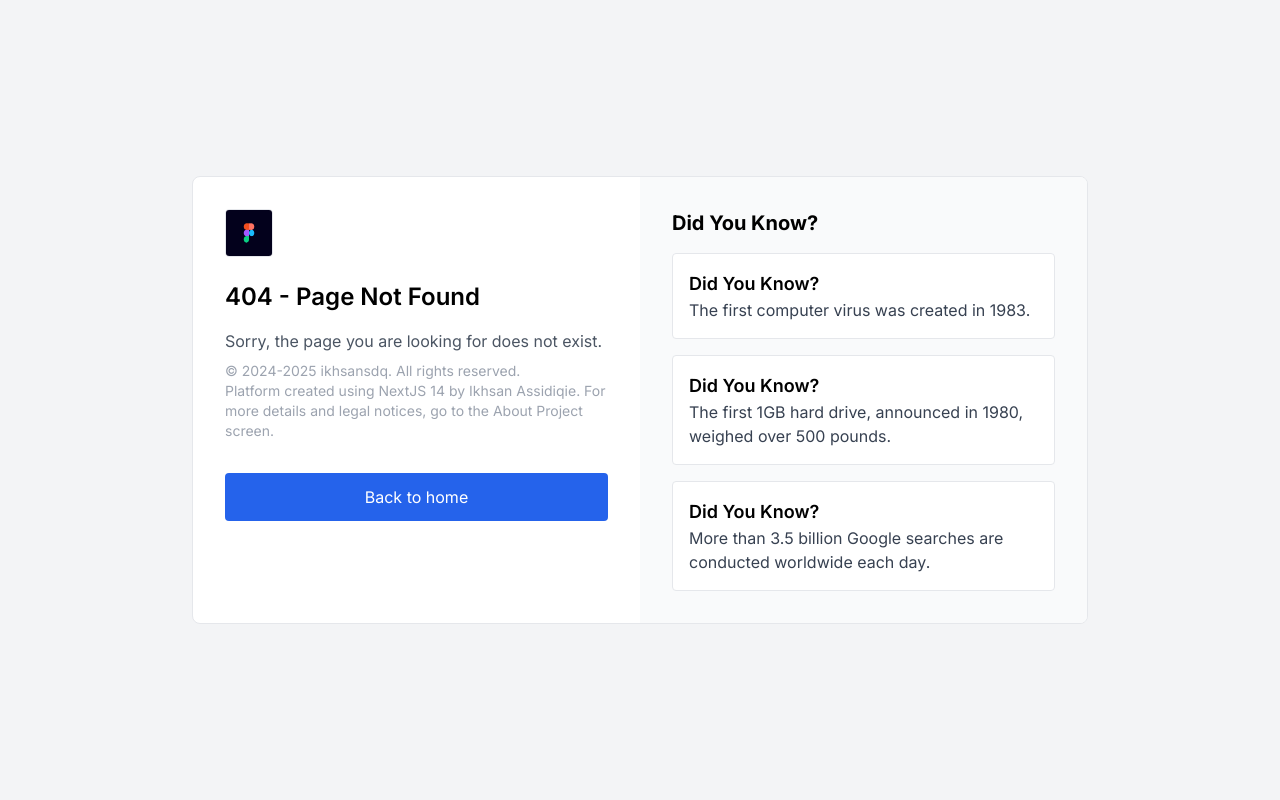
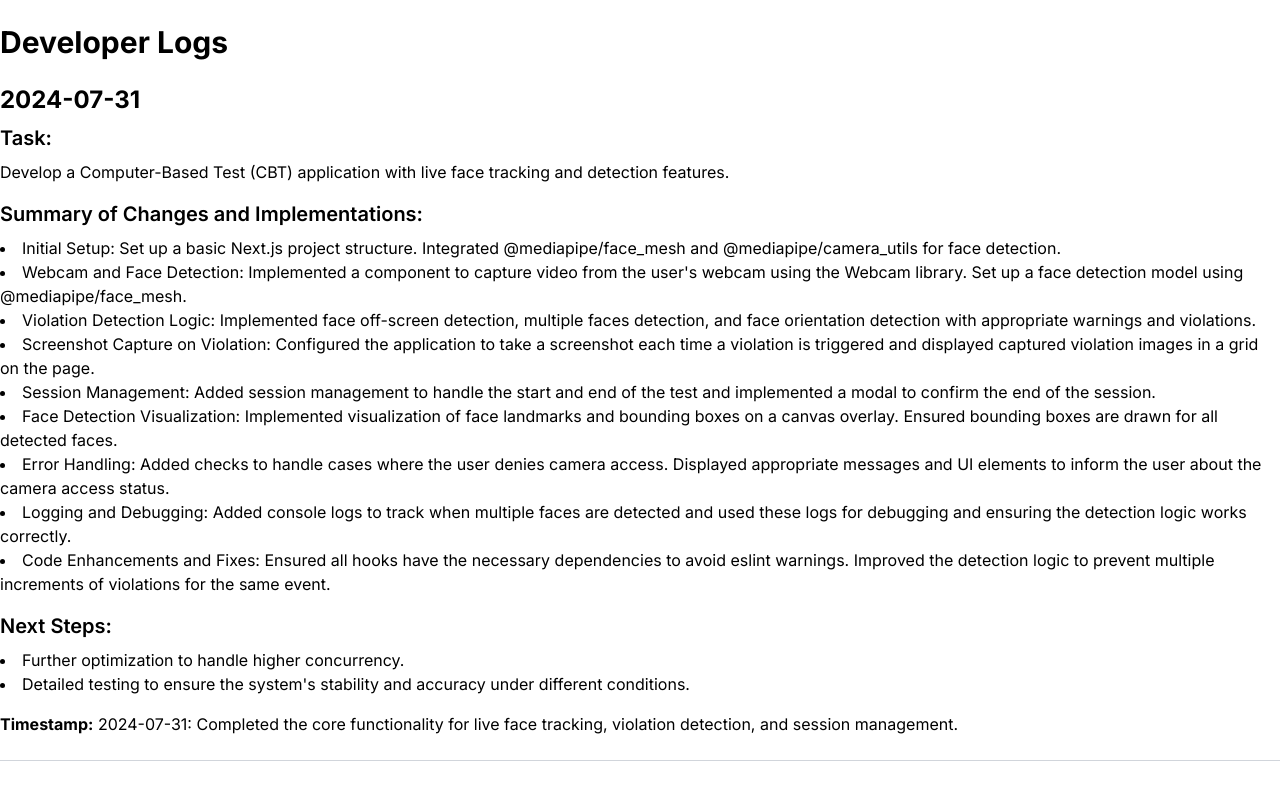
Before and after one commit to ikhsansdqq/ComputerBasedTest, a Next.js app: page /devlog in a window 1280 px wide. Before the commit this address had no page. Shown: the top 800 px of the page. Built offline with nearby package versions, Linux system fonts and the light colour scheme.

Commit message:
Adding multiple face detection

```diff
--- /dev/null
+++ b/src/app/devlog/page.js
@@ -0,0 +1,54 @@
+import Link from 'next/link';
+
+const DevLog = () => {
+    const logs = [
+        {
+            date: '2024-07-31',
+            task: 'Develop a Computer-Based Test (CBT) application with live face tracking and detection features.',
+            changes: [
+                'Initial Setup: Set up a basic Next.js project structure. Integrated @mediapipe/face_mesh and @mediapipe/camera_utils for face detection.',
+                'Webcam and Face Detection: Implemented a component to capture video from the user\'s webcam using the Webcam library. Set up a face detection model using @mediapipe/face_mesh.',
+                'Violation Detection Logic: Implemented face off-screen detection, multiple faces detection, and face orientation detection with appropriate warnings and violations.',
+                'Screenshot Capture on Violation: Configured the application to take a screenshot each time a violation is triggered and displayed captured violation images in a grid on the page.',
+                'Session Management: Added session management to handle the start and end of the test and implemented a modal to confirm the end of the session.',
+                'Face Detection Visualization: Implemented visualization of face landmarks and bounding boxes on a canvas overlay. Ensured bounding boxes are drawn for all detected faces.',
+                'Error Handling: Added checks to handle cases where the user denies camera access. Displayed appropriate messages and UI elements to inform the user about the camera access status.',
+                'Logging and Debugging: Added console logs to track when multiple faces are detected and used these logs for debugging and ensuring the detection logic works correctly.',
+                'Code Enhancements and Fixes: Ensured all hooks have the necessary dependencies to avoid eslint warnings. Improved the detection logic to prevent multiple increments of violations for the same event.',
+            ],
+            nextSteps: [
+                'Further optimization to handle higher concurrency.',
+                'Detailed testing to ensure the system\'s stability and accuracy under different conditions.'
+            ],
+            timestamp: '2024-07-31: Completed the core functionality for live face tracking, violation detection, and session management.'
+        }
+    ];
+
+    return (
+        <div className="container mx-auto py-6">
+            <h1 className="text-3xl font-bold mb-6">Developer Logs</h1>
+            {logs.map((log, index) => (
+                <div key={index} className="border-b border-gray-300 pb-6 mb-6">
+                    <h2 className="text-2xl font-bold mb-2">{log.date}</h2>
+                    <h3 className="text-xl font-semibold mb-2">Task:</h3>
+                    <p>{log.task}</p>
+                    <h3 className="text-xl font-semibold mt-4 mb-2">Summary of Changes and Implementations:</h3>
+                    <ul className="list-disc list-inside">
+                        {log.changes.map((change, idx) => (
+                            <li key={idx}>{change}</li>
+                        ))}
+                    </ul>
+                    <h3 className="text-xl font-semibold mt-4 mb-2">Next Steps:</h3>
+                    <ul className="list-disc list-inside">
+                        {log.nextSteps.map((step, idx) => (
+                            <li key={idx}>{step}</li>
+                        ))}
+                    </ul>
+                    <p className="mt-4"><strong>Timestamp:</strong> {log.timestamp}</p>
+                </div>
+            ))}
+        </div>
+    );
+};
+
+export default DevLog;
--- a/src/components/ClientOnlyComponent.tsx
+++ b/src/components/ClientOnlyComponent.tsx
@@ -16,12 +16,15 @@ const TSHome = () => {
     const [violationImages, setViolationImages] = useState<string[]>([]);
     const [showEndSessionConfirm, setShowEndSessionConfirm] = useState<boolean>(false);
     const [multipleFacesDetected, setMultipleFacesDetected] = useState<boolean>(false);
+    const [cameraAccessDenied, setCameraAccessDenied] = useState<boolean>(false);
+    const [downStareWarnings, setDownStareWarnings] = useState<number>(0);
 
     const webcamRef = useRef<Webcam>(null);
     const canvasRef = useRef<HTMLCanvasElement>(null);
     const violationTimeout = useRef<NodeJS.Timeout | null>(null);
     const faceOffScreenTimeout = useRef<NodeJS.Timeout | null>(null);
     const multipleFacesTimeout = useRef<NodeJS.Timeout | null>(null);
+    const downStareWarningTimeout = useRef<NodeJS.Timeout | null>(null);
 
     const toggleAccordion = (index: number) => {
         setActiveIndex(activeIndex === index ? null : index);
@@ -29,9 +32,9 @@ const TSHome = () => {
 
     const handleCheating = () => {
         setCheating(true);
-        if (webcamRef.current) {
-            webcamRef.current.video?.pause();
-            (webcamRef.current.video?.srcObject as MediaStream)?.getTracks().forEach(track => track.stop());
+        if (webcamRef.current && webcamRef.current.video) {
+            webcamRef.current.video.pause();
+            (webcamRef.current.video.srcObject as MediaStream)?.getTracks().forEach(track => track.stop());
         }
     };
 
@@ -45,6 +48,17 @@ const TSHome = () => {
                 captureImage();
             }
             return newViolations;
+        });
+    };
+
+    const incrementDownStareWarnings = () => {
+        setDownStareWarnings(prev => {
+            const newWarnings = prev + 1;
+            if (newWarnings >= 3) {
+                incrementViolations();
+                setDownStareWarnings(0); // reset warnings after converting to a violation
+            }
+            return newWarnings;
         });
     };
 
@@ -68,8 +82,16 @@ const TSHome = () => {
         }
         multipleFacesTimeout.current = setTimeout(() => {
             incrementViolations();
-            setMultipleFacesDetected(false);
         }, 3000);
+    };
+
+    const resetDownStareWarningTimeout = () => {
+        if (downStareWarningTimeout.current) {
+            clearTimeout(downStareWarningTimeout.current);
+        }
+        downStareWarningTimeout.current = setTimeout(() => {
+            incrementDownStareWarnings();
+        }, 8000);
     };
 
     const captureImage = () => {
@@ -121,8 +143,7 @@ const TSHome = () => {
                     if (context && results.multiFaceLandmarks && results.multiFaceLandmarks.length > 0) {
                         setFaceDetected(true);
                         resetViolationTimeout();
-                        const landmarks = results.multiFaceLandmarks[0];
-
+                        results.multiFaceLandmarks.forEach(landmarks => {
                             // Check face orientation
                             const noseTip = landmarks[1];
                             const leftEyeOuter = landmarks[33];
@@ -143,8 +164,20 @@ const TSHome = () => {
                                 }
                             }
 
+                            // Check if facing down while staring at the screen
+                            const facingDownStaringAtScreen = faceTurnedDown && (leftEyeOuter.y > landmarks[1].y || rightEyeOuter.y > landmarks[1].y);
+                            if (facingDownStaringAtScreen) {
+                                resetDownStareWarningTimeout();
+                            } else {
+                                if (downStareWarningTimeout.current) {
+                                    clearTimeout(downStareWarningTimeout.current);
+                                    downStareWarningTimeout.current = null;
+                                }
+                            }
+
                             // Check multiple faces
                             if (results.multiFaceLandmarks.length > 1) {
+                                console.log('Other person detected!', results.multiFaceLandmarks.length);
                                 setMultipleFacesDetected(true);
                                 resetMultipleFacesTimeout();
                             } else {
@@ -200,6 +233,7 @@ const TSHome = () => {
 
                             // Right ear landmark
                             drawLandmark(454, 'orange');
+                        });
                     } else {
                         setFaceDetected(false);
                         if (!violationTimeout.current) {
@@ -214,7 +248,7 @@ const TSHome = () => {
             });
 
             faceMeshInstance.setOptions({
-                maxNumFaces: 1,
+                maxNumFaces: 10,
                 refineLandmarks: true,
                 minDetectionConfidence: 0.5,
                 minTrackingConfidence: 0.5,
@@ -222,10 +256,27 @@ const TSHome = () => {
 
             faceMeshInstance.onResults(onResults);
 
-            if (webcamRef.current?.video) {
+            const initializeCamera = async () => {
+                try {
+                    const stream = await navigator.mediaDevices.getUserMedia({ video: true });
+                    if (webcamRef.current && webcamRef.current.video) {
+                        webcamRef.current.video.srcObject = stream;
+                        console.log("Video stream set");
+                    } else {
+                        console.error("webcamRef.current is not set");
+                    }
+                } catch (error) {
+                    console.error("Error accessing media devices.", error);
+                    setCameraAccessDenied(true);
+                }
+            };
+
+            initializeCamera();
+
+            if (webcamRef.current && webcamRef.current.video) {
                 const camera = new camUtils.Camera(webcamRef.current.video, {
                     onFrame: async () => {
-                        if (webcamRef.current?.video) {
+                        if (webcamRef.current && webcamRef.current.video) {
                             await faceMeshInstance.send({ image: webcamRef.current.video });
                         }
                     },
@@ -248,6 +299,9 @@ const TSHome = () => {
             }
             if (multipleFacesTimeout.current) {
                 clearTimeout(multipleFacesTimeout.current);
+            }
+            if (downStareWarningTimeout.current) {
+                clearTimeout(downStareWarningTimeout.current);
             }
         };
     }, []);
@@ -343,6 +397,12 @@ const TSHome = () => {
 
                 {/* Right Column */}
                 <div className="md:w-1/2 h-fit justify-center items-center relative">
+                    {cameraAccessDenied ? (
+                        <div className="absolute top-0 left-0 w-full h-full flex items-center justify-center bg-gray-800 bg-opacity-75 text-white">
+                            <p>Camera access denied. Please allow camera access to continue.</p>
+                        </div>
+                    ) : (
+                        <>
                             <Webcam
                                 audio={false}
                                 ref={webcamRef}
@@ -354,6 +414,8 @@ const TSHome = () => {
                                 <div className="absolute top-0 left-0 w-full h-full flex items-center justify-center -scale-x-100 bg-gray-800 bg-opacity-50 text-white">
                                     <p className='-scale-x-100'>No face detected</p>
                                 </div>
+                            )}
+                        </>
                     )}
                 </div>
             </div>
```
Lines whose indentation alone changed are shown as unchanged.
